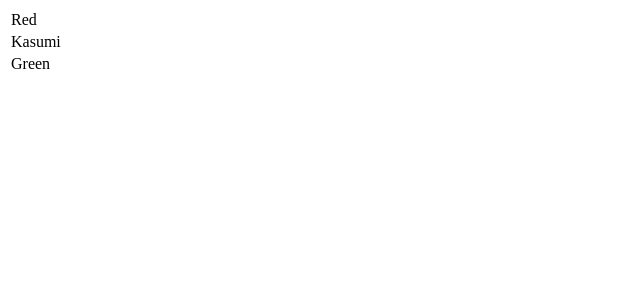
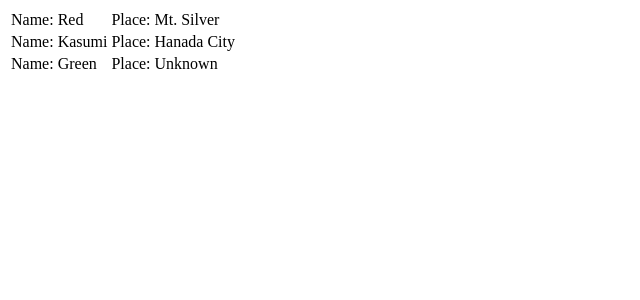
Before and after one commit to kozmof/react-stack, a React app: page / in a window 1280 px wide. Shown: the top 300 px of the page, without its empty margins (0-640 px from the left). Built offline with nearby package versions, Linux system fonts and the light colour scheme.

Commit message:
Update a demo

```diff
--- a/src/components/Demo.tsx
+++ b/src/components/Demo.tsx
@@ -2,16 +2,17 @@ import * as React from "react";
 import { StackProps, ImmutableStack } from "./Stack";
 
 class Item {
-  constructor(public id: number, public name: string) {}
+  constructor(public id: number, public name: string, public place: string) {}
 }
 
 export const props: StackProps<Item> = {
-  items: [new Item(0, "Red"), new Item(1, "Kasumi"), new Item(2, "Green")],
+  items: [new Item(0, "Red", "Mt. Silver"), new Item(1, "Kasumi", "Hanada City"), new Item(2, "Green", "Unknown")],
 
   mapCallback: (item) => {
     return(
       <tr key={item.id}>
-        <td>{item.name}</td>
+        <td>Name: {item.name}</td>
+        <td>Place: {item.place}</td>
       </tr>
     );
   }
```
Also changed, not shown: 2 other files (tests, documents, lock files or other folders).
